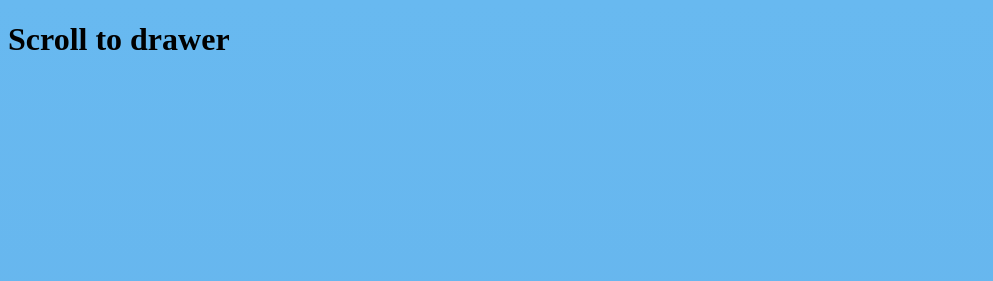
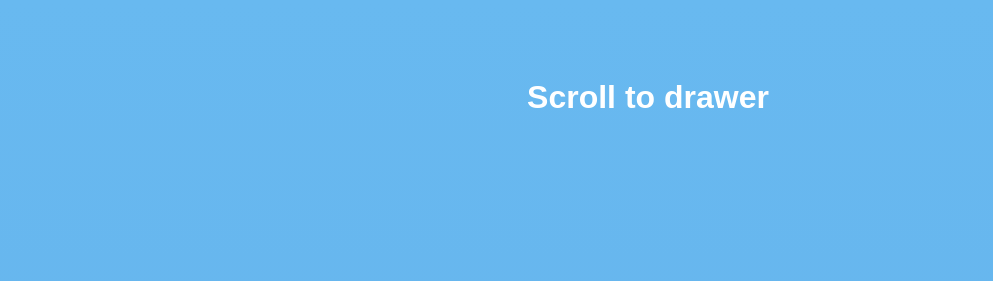
Before and after one commit to igortuag/svg-course, a plain HTML site: page strokes/draw-scrool.html in a window 1280 px wide. Shown: the top 281 px of the page, without its empty margins (0-993 px from the left). Drawn offline with Linux system fonts and the light colour scheme.

Commit message:
add styles to title

```diff
--- a/strokes/draw-scrool.html
+++ b/strokes/draw-scrool.html
@@ -18,6 +18,15 @@
         align-items: center;
         justify-content: center;
         height: 100vh;
+        position: fixed;
+        width: 100%;
+      }
+
+      h1 {
+        font-family: sans-serif;
+        color: #fff;
+        text-align: center;
+        padding: 50px 0;
         position: fixed;
         width: 100%;
       }
```
